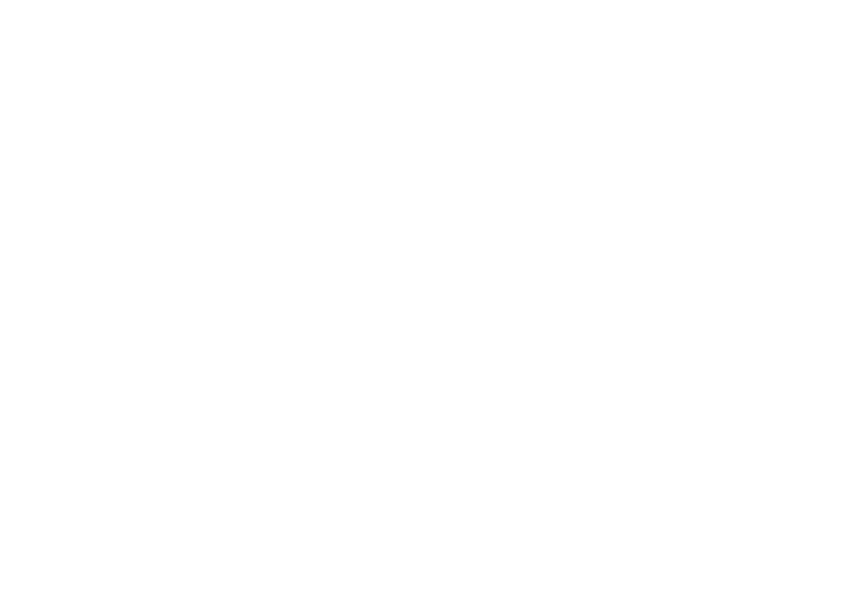
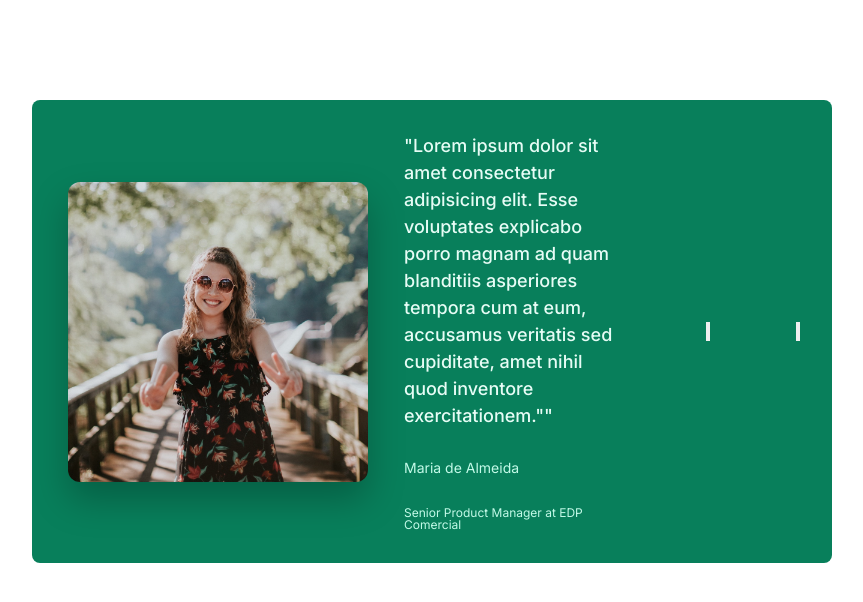
Before and after one commit to Matthew-Oduamafu/06-Components, a plain HTML site: page 02-carousel.html in a window 1280 px wide. Shown: the whole page, without its empty margins (208-1071 px from the left). Drawn offline with Linux system fonts and the light colour scheme.

Commit message:
carousel partly done

```diff
--- a/02-carousel.html
+++ b/02-carousel.html
@@ -22,7 +22,87 @@
         color: #343a40;
         line-height: 1;
       }
+      .carousel {
+        width: 800px;
+        margin: 100px auto;
+        background-color: #087f5b;
+        padding: 32px;
+        padding-left: 86px;
+        border-radius: 8px;
+
+        display: flex;
+        align-items: center;
+        gap: 86px;
+      }
+      img {
+        height: 200px;
+        border-radius: 8px;
+        transform: scale(1.5);
+        box-shadow: 0 12px 24px rgba(0, 0, 0, 0.25);
+      }
+      .testimonial-text {
+        font-size: 18px;
+        font-weight: 500;
+        line-height: 1.5;
+        margin-bottom: 32px;
+        color: #e6fcf5;
+      }
+      .testimonial-author {
+        font-size: 14px;
+        margin-bottom: 32px;
+        color: #c3fae8;
+      }
+      .testimonial-job {
+        font-size: 12px;
+        color: #c3fae8;
+      }
     </style>
   </head>
-  <body></body>
+  <body>
+    <div class="carousel">
+      <img src="maria.jpg" alt="Maria de Almeida" />
+      <blockquote class="testimonial">
+        <p class="testimonial-text">
+          "Lorem ipsum dolor sit amet consectetur adipisicing elit. Esse
+          voluptates explicabo porro magnam ad quam blanditiis asperiores
+          tempora cum at eum, accusamus veritatis sed cupiditate, amet nihil
+          quod inventore exercitationem.""
+        </p>
+        <p class="testimonial-author">Maria de Almeida</p>
+        <p class="testimonial-job">Senior Product Manager at EDP Comercial</p>
+      </blockquote>
+      <button class="btn">
+        <svg
+          xmlns="http://www.w3.org/2000/svg"
+          fill="none"
+          viewBox="0 0 24 24"
+          stroke-width="1.5"
+          stroke="currentColor"
+          class="btn-icon"
+        >
+          <path
+            stroke-linecap="round"
+            stroke-linejoin="round"
+            d="M15.75 19.5L8.25 12l7.5-7.5"
+          />
+        </svg>
+      </button>
+      <button class="btn">
+        <svg
+          xmlns="http://www.w3.org/2000/svg"
+          fill="none"
+          viewBox="0 0 24 24"
+          stroke-width="1.5"
+          stroke="currentColor"
+          class="btn-icon"
+        >
+          <path
+            stroke-linecap="round"
+            stroke-linejoin="round"
+            d="M8.25 4.5l7.5 7.5-7.5 7.5"
+          />
+        </svg>
+      </button>
+    </div>
+  </body>
 </html>
```
